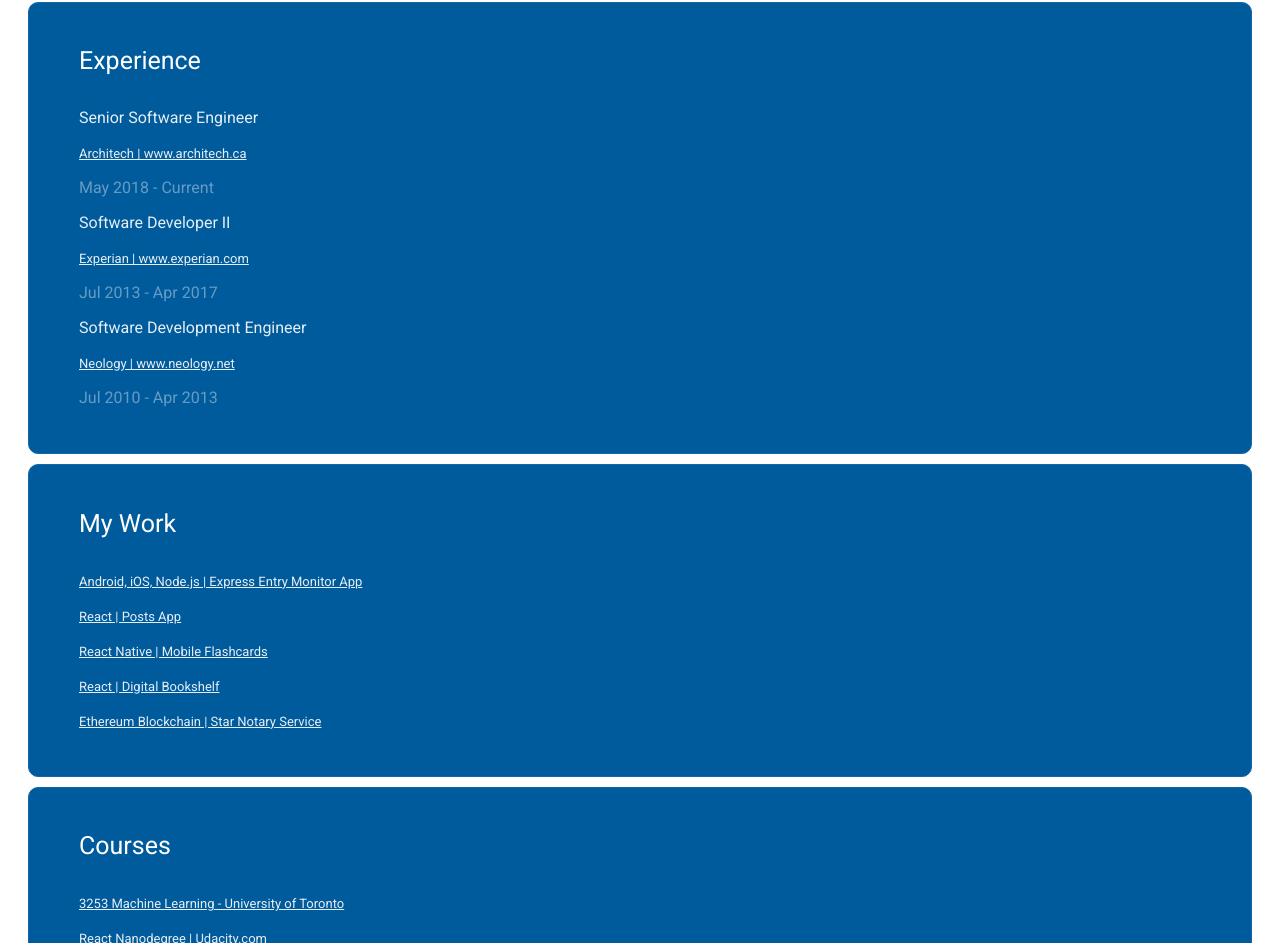
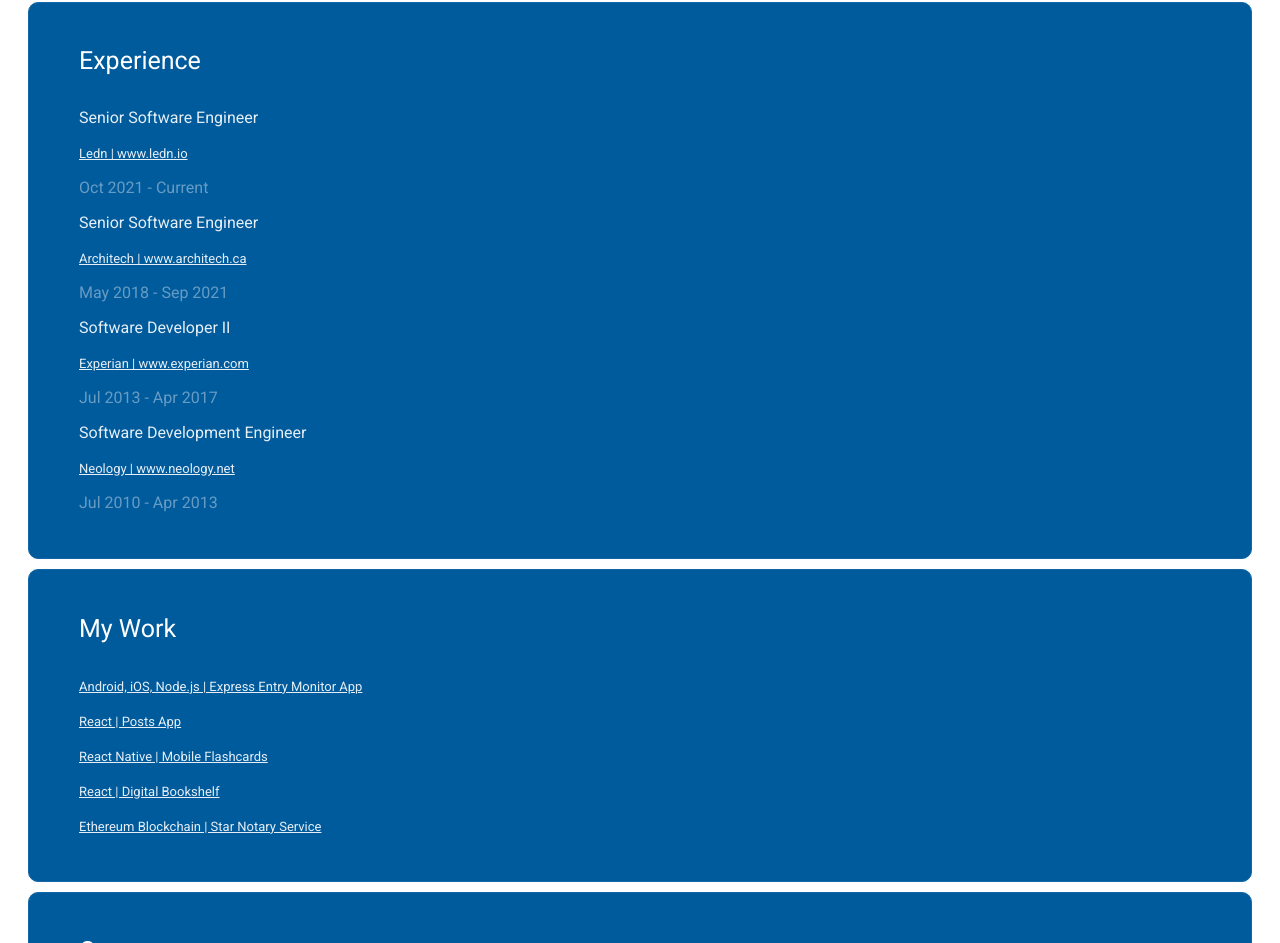
Before and after one commit to axelgalicia/axel.today, a plain HTML site: page index.html in a window 1280 px wide. Shown: the part 996-1939 px from the top of the page. Drawn offline with Linux system fonts and the light colour scheme.

Commit message:
update: update resume

```diff
--- a/index.html
+++ b/index.html
@@ -2,7 +2,7 @@
     Author: Axel Galicia
     email: axelgalicia@gmail.com
     github: http://github.com/axelgalicia
-    updated: Oct 25th, 2019
+    updated: Jan 31st, 2022
 -->
 
 <!DOCTYPE html>
@@ -123,8 +123,11 @@
     <div class="section" id="experience">
         <h4>Experience</h4>
         <p class="position">Senior Software Engineer</p>
+        <p class="work-link"><a href="https://ledn.io">Ledn | www.ledn.io</a></p>
+        <p class="date">Oct 2021 - Current</p>
+        <p class="position">Senior Software Engineer</p>
         <p class="work-link"><a href="https://architech.ca">Architech | www.architech.ca</a></p>
-        <p class="date">May 2018 - Current</p>
+        <p class="date">May 2018 - Sep 2021</p>
         <p class="position">Software Developer II</p>
         <p class="work-link"><a href="https://experian.com">Experian | www.experian.com</a></p>
         <p class="date">Jul 2013 - Apr 2017</p>
```
Also changed, not shown: 1 other file.
